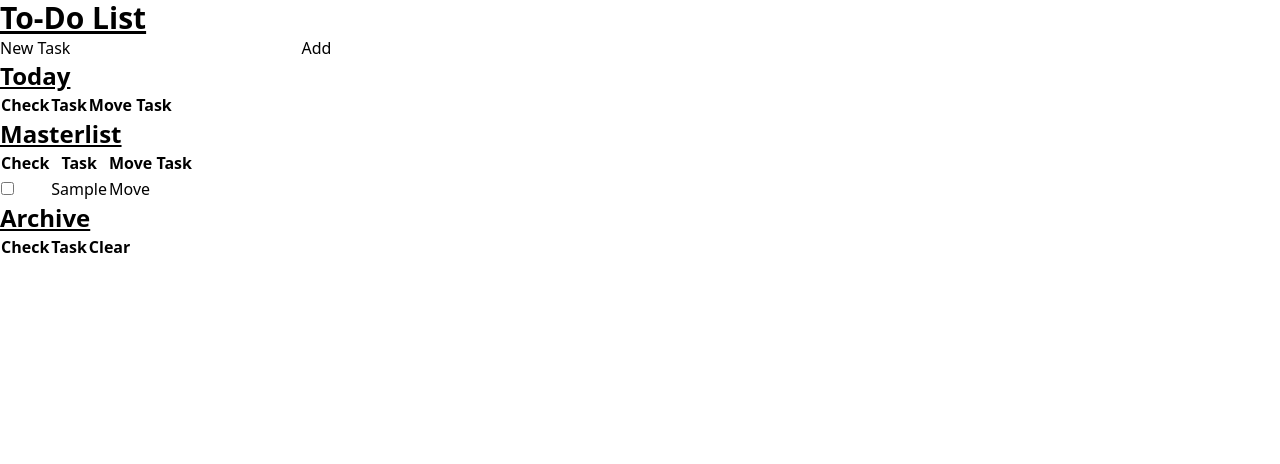
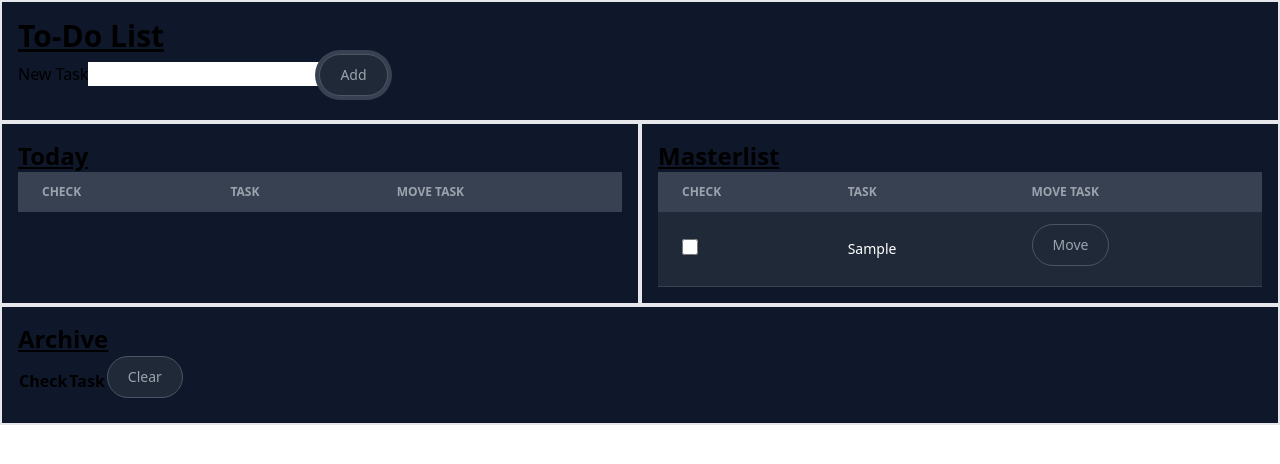
Before and after one commit to kevinherzog/todo-list, a React (Create React App) app: page / in a window 1280 px wide. Both pictures are taken after typing "Sample" into the empty fields and a click on the button "Add". Shown: the top 464 px of the page. Built offline with nearby package versions, Linux system fonts and the light colour scheme.

Commit message:
started customization with tailwindcss

```diff
--- a/src/App.js
+++ b/src/App.js
@@ -96,15 +96,27 @@ class App extends Component {
   render() {
 
     return (
-      <div>
+      <div className='bg-slate-900'>
+        <div className='container mx-auto dark'>
+          <div className='border-2 p-4'>
             <h1 className='text-3xl font-bold underline'>To-Do List</h1>
             <TaskAdd handleSubmit={this.handleSubmit} init={this.init} />
+          </div>
+          <div className='xl:grid grid-cols-2 grid-flow-col'>
+            <div className='border-2 p-4'>
               <h2 className="text-2xl font-bold underline">Today</h2>
               <TaskTable taskData={this.state.daily} removeTask={this.removeTask} moveTask={this.moveTask}/>
-        <h2 class="text-2xl font-bold underline">Masterlist</h2>
+            </div>
+            <div className='border-2 p-4'>
+              <h2 className="text-2xl font-bold underline">Masterlist</h2>
               <TaskTable taskData={this.state.master} removeTask={this.removeTask} moveTask={this.moveTask}/>
-        <h2 class="text-2xl font-bold underline">Archive</h2>
+            </div>
+          </div>
+          <div className='border-2 p-4'>
+            <h2 className="text-2xl font-bold underline">Archive</h2>
             <Archive taskData={this.state.archive} removeTask={this.removeTask} clearArchive={this.clearArchive}/>
+          </div>
+        </div>
       </div>
     );
   }
--- a/src/Archive.js
+++ b/src/Archive.js
@@ -6,7 +6,7 @@ const TaskHeader = props => {
             <tr>
                <th>Check</th>
                <th>Task</th>
-               <th><button onClick={() => props.clearArchive()}>Clear</button></th>
+               <th><button className="py-2.5 px-5 mr-2 mb-2 text-sm font-medium text-gray-900 focus:outline-none bg-white rounded-full border border-gray-200 hover:bg-gray-100 hover:text-blue-700 focus:z-10 focus:ring-4 focus:ring-gray-200 dark:focus:ring-gray-700 dark:bg-gray-800 dark:text-gray-400 dark:border-gray-600 dark:hover:text-white dark:hover:bg-gray-700" onClick={() => props.clearArchive()}>Clear</button></th>
             </tr>
         </thead>
     );
@@ -27,7 +27,7 @@ const TaskBody = props => {
 const Archive = (props) => {
     const { taskData, clearArchive, removeTask } = props;
     return(
-        <table>
+        <table className="table-fixed">
             <TaskHeader clearArchive={clearArchive}/>
             <TaskBody taskData={taskData} removeTask={removeTask} />
         </table>
--- a/src/TaskAdd.js
+++ b/src/TaskAdd.js
@@ -38,7 +38,7 @@ class TaskAdd extends Component {
                     id="task"
                     value={task}
                     onChange={this.handleChange} />
-                <button type="submit">Add</button>
+                <button className="py-2.5 px-5 mr-2 mb-2 text-sm font-medium text-gray-900 focus:outline-none bg-white rounded-full border border-gray-200 hover:bg-gray-100 hover:text-blue-700 focus:z-10 focus:ring-4 focus:ring-gray-200 dark:focus:ring-gray-700 dark:bg-gray-800 dark:text-gray-400 dark:border-gray-600 dark:hover:text-white dark:hover:bg-gray-700" type="submit">Add</button>
             </form>
         )
     }
--- a/src/Tasks.js
+++ b/src/Tasks.js
@@ -3,11 +3,11 @@ import React from "react";
 
 const TaskHeader = () => {
     return(
-        <thead>
+        <thead className="text-xs text-gray-700 uppercase bg-gray-50 dark:bg-gray-700 dark:text-gray-400">
             <tr>
-               <th>Check</th>
-               <th>Task</th>
-               <th>Move Task</th>
+               <th scope="col" className="px-6 py-3">Check</th>
+               <th scope="col" className="px-6 py-3">Task</th>
+               <th scope="col" className="px-6 py-3">Move Task</th>
             </tr>
         </thead>
     );
@@ -15,10 +15,10 @@ const TaskHeader = () => {
 const TaskBody = props => {
     const rows = props.taskData.map((row, id) => {
         return(
-            <tr key={id}>
-                <td>  <input type="checkbox" checked={row.checked} onChange={() => props.removeTask(id, row.list )}/> </td>
-                <td>{row.task}</td>
-                <td><button onClick={() => props.moveTask(id, row.list)} >Move</button></td>
+            <tr className="bg-white border-b dark:bg-gray-800 dark:border-gray-700" key={id}>
+                <td className="px-6 py-3">  <input type="checkbox" className="w-4 h-4 text-blue-600 bg-gray-100 border-gray-300 rounded focus:ring-blue-500 dark:focus:ring-blue-600 dark:ring-offset-gray-800  dark:focus:ring-offset-gray-800 focus:ring-2 dark:bg-gray-700 dark:border-gray-600" checked={row.checked} onChange={() => props.removeTask(id, row.list )}/> </td>
+                <th scope="row" className="px-6 py-4 font-medium text-gray-900 whitespace-nowrap dark:text-white">{row.task}</th>
+                <td className="px-6 py-3"><button className="py-2.5 px-5 mr-2 mb-2 text-sm font-medium text-gray-900 focus:outline-none bg-white rounded-full border border-gray-200 hover:bg-gray-100 hover:text-blue-700 focus:z-10 focus:ring-4 focus:ring-gray-200 dark:focus:ring-gray-700 dark:bg-gray-800 dark:text-gray-400 dark:border-gray-600 dark:hover:text-white dark:hover:bg-gray-700" onClick={() => props.moveTask(id, row.list)} >Move</button></td>
             </tr>
         )
     });
@@ -28,7 +28,7 @@ const TaskBody = props => {
 const TaskTable = (props) => {
     const { taskData, removeTask, moveTask } = props;
     return(
-        <table>
+        <table className="w-full text-sm text-left text-gray-500 rounded-full dark:text-gray-600 ">
             <TaskHeader />
             <TaskBody taskData={taskData} removeTask={removeTask} moveTask={moveTask}/>
         </table>
--- a/tailwind.config.js
+++ b/tailwind.config.js
@@ -1,5 +1,6 @@
 /** @type {import('tailwindcss').Config} */
 module.exports = {
+  darkMode: 'class',
   content: ["./src/*.{html,js}"],
   theme: {
     extend: {},
```
Lines whose indentation alone changed are shown as unchanged.
